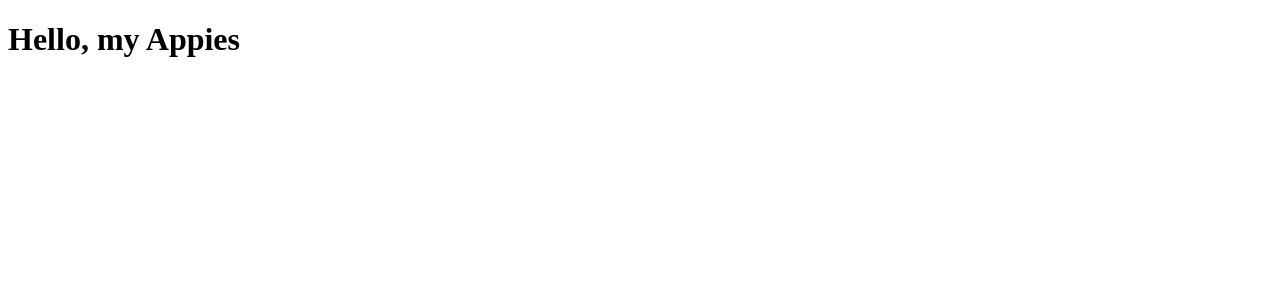
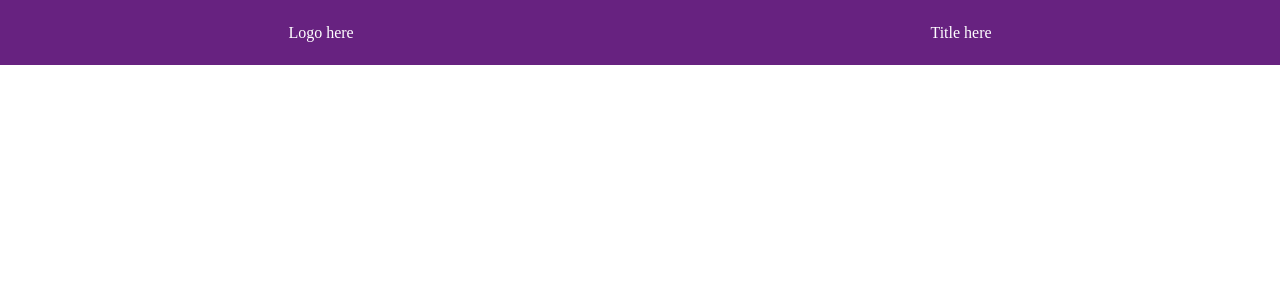
Before and after one commit to alejotsv/meme-generator, a React (Vite) app: page / in a window 1280 px wide. Shown: the top 300 px of the page. Built offline with nearby package versions, Linux system fonts and the light colour scheme.

Commit message:
create Header component and add CSS

```diff
--- a/src/App.css
+++ b/src/App.css
@@ -1,3 +1,15 @@
-#root {
+* {
   margin: 0 auto;
 }
+
+.header {
+  background-color: rgba(103, 34, 128, 1);
+  color: white;
+  height: 65px;
+  margin: 0;
+  padding: 0;
+
+  display: flex;
+  justify-content: space-between;
+  align-items: center;
+}
--- a/src/App.jsx
+++ b/src/App.jsx
@@ -1,8 +1,9 @@
 import React from 'react';
+import Header from './components/Header';
 
 const App = () => {
   return(
-    <h1>Hello, my Appies</h1>
+    <Header />
   )
 }
 
--- /dev/null
+++ b/src/components/Header.jsx
@@ -0,0 +1,16 @@
+import React from 'react';
+
+const Header = () => {
+  return(
+    <header className='header'>
+      <div className ='header-logo'>
+        Logo here
+      </div>
+      <div className='header-title'>
+        Title here
+      </div>
+    </header>
+  )
+}
+
+export default Header;
```
